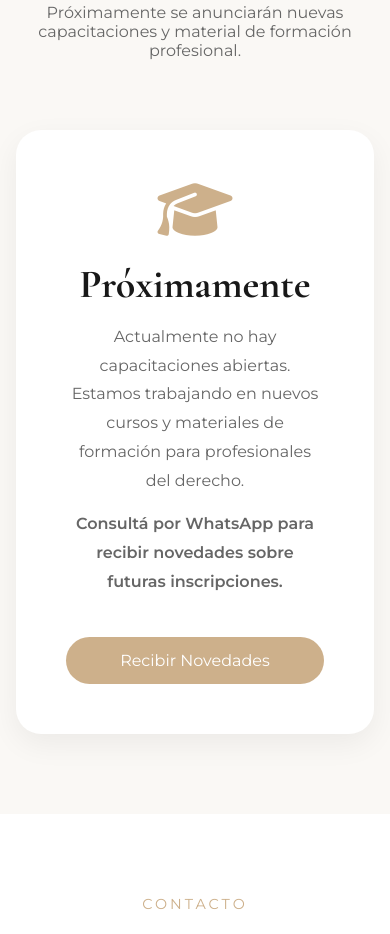
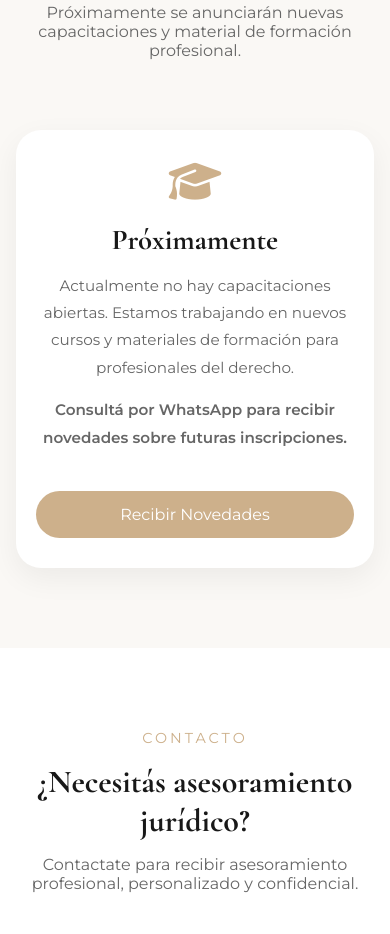
Before and after one commit to AnntoBarbero/estudio, a plain HTML site: page index.html in a window 390 px wide. Shown: the part 4774-5708 px from the top of the page. Drawn offline with nearby package versions, Linux system fonts and the light colour scheme.

Commit message:
Update responsive.css

```diff
--- a/css/responsive.css
+++ b/css/responsive.css
@@ -1,6 +1,4 @@
-/* ==========================
-   TABLETS
-========================== */
+/* TABLETS */
 @media (max-width:992px){
 
     .hero-content{
@@ -128,10 +126,6 @@
         padding:30px 20px;
     }
 
-    .valor{
-        width:100%;
-    }
-
     .sobre-grid{
     grid-template-columns:1fr;
     gap:40px;
@@ -159,6 +153,18 @@
         left:auto;
         right:auto;
         bottom:auto;
+    }
+
+    .capacitacion-proximamente{
+    padding:35px 25px;
+    }
+
+    .capacitacion-proximamente h3{
+        font-size:2rem;
+    }
+
+    .capacitacion-proximamente i{
+        font-size:50px;
     }
 
 }
@@ -204,4 +210,19 @@
         bottom:90px;
     }
 
+    .capacitacion-proximamente{
+    padding:30px 20px;
+    }
+
+    .capacitacion-proximamente h3{
+        font-size:1.8rem;
+    }
+
+    .capacitacion-proximamente p{
+        font-size:.95rem;
+    }
+
+    .capacitacion-proximamente i{
+        font-size:42px;
+    }
 }
```
